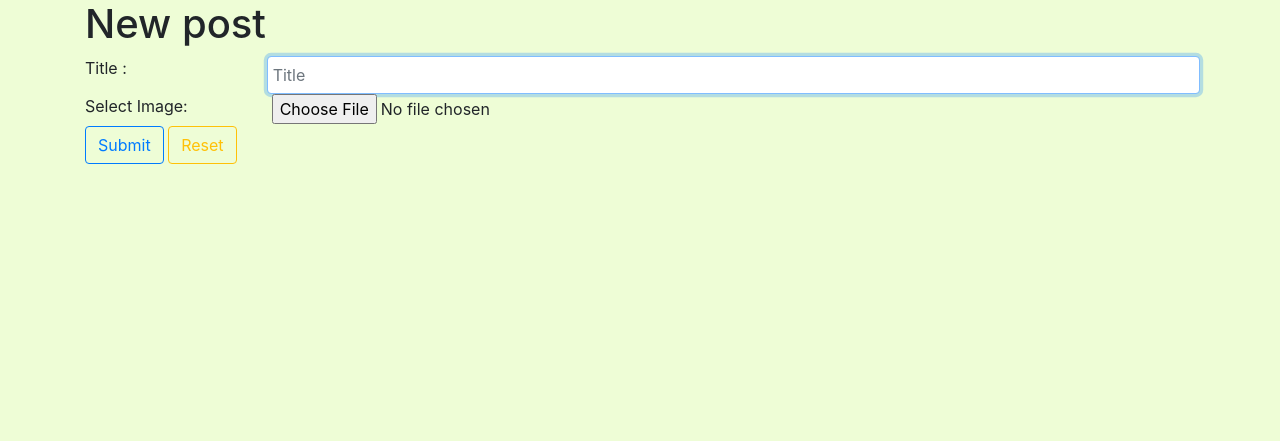
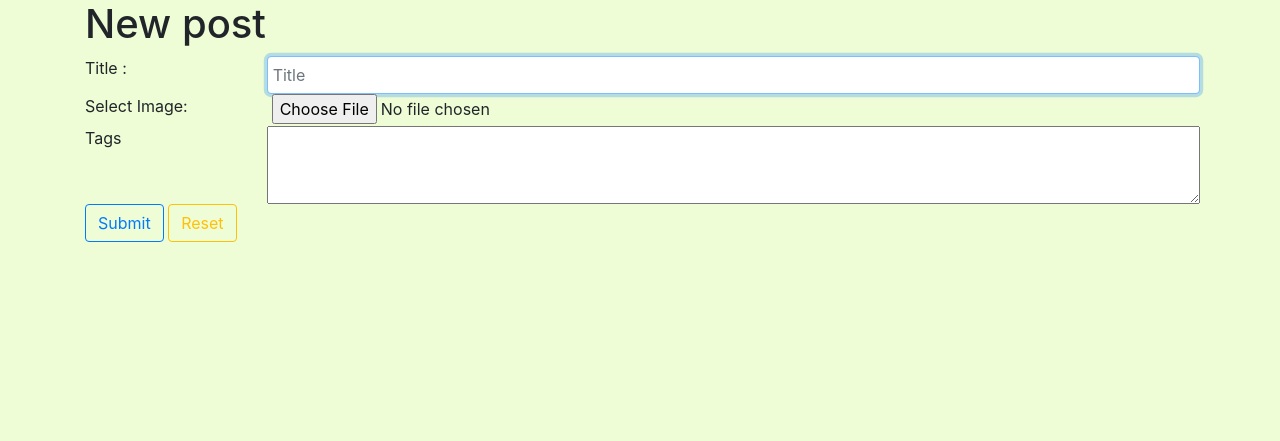
Before and after one commit to maulikchevli/ITA, a Flask app: page /post in a window 1280 px wide. Shown: the part 66-507 px from the top of the page. Run offline with Flask 2, Linux system fonts and the light colour scheme; some libraries are stand-ins or nearby versions.

Commit message:
Add feature: post, assign3

```diff
--- a/assign3/app.py
+++ b/assign3/app.py
@@ -33,9 +33,25 @@ def post():
 		return render_template( 'post.html')
 	else:
 		image = request.files['image']
+		title = request.form['title']
+		username = session['username']
+		tags = request.form['tags']
+
 		if image:
 			filename = secure_filename(image.filename)
-			image.save( os.path.join( app.config['UPLOAD_FOLDER'], filename))
+			image.save( os.path.join(os.path.join( app.config['UPLOAD_FOLDER'], username), filename))
+
+		try:
+			with sql.connect("ensta.db") as con:
+				cur = con.cursor()
+				cur.execute("insert into posts (username, title, filename, tags) values (?,?,?,?)", (username,title,filename,tags))
+				con.commit()
+		except:
+			con.rollback()
+			session['flashErr'] = "Error in sql insertion"
+		finally:
+			con.close()
+			session['flashMsg'] = "Sucess!"
 			return redirect( url_for('index'))
 
 @app.route('/login', methods = ['POST', 'GET'])
@@ -86,7 +102,7 @@ def register():
 			password = passHash.hash(request.form['password'])
 			password2 = request.form['password2']
 
-# TODO validate passes
+			# TODO validate passes
 			registered = False
 			with sql.connect("ensta.db") as con:
 				con.row_factory = dict_factory
@@ -103,6 +119,9 @@ def register():
 					con.commit()
 					registered = True
 					alreadyUser = False
+
+					# Make folder for images using username
+					os.makedirs(os.path.join(app.config['UPLOAD_FOLDER'], username))
 		except:
 			con.rollback()
 			msg = "Error"
--- a/assign3/templates/post.html
+++ b/assign3/templates/post.html
@@ -19,6 +19,11 @@
 		</div>
 
 		<div class="form-row">
+			<label class="col-sm-2" for="tags">Tags</label>
+			<textarea class="col-sm-10" rows="3" name="tags" id="tags" required></textarea>
+		</div>
+
+		<div class="form-row">
 			<div class="col-sm-offset-2 col-sm-10">
 				<button type="submit" class="btn btn-outline-primary">Submit</button>
 				<button type="reset" class="btn btn-outline-warning">Reset</button>
```
